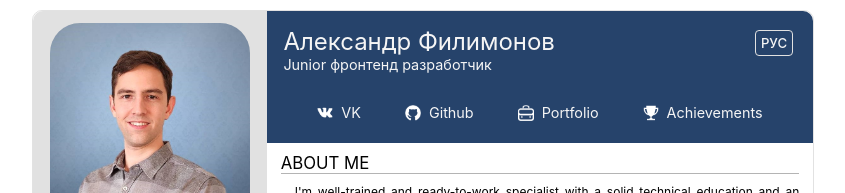
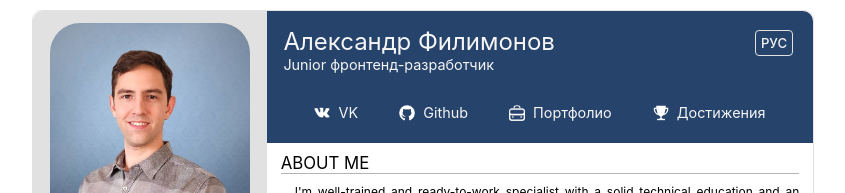
Before and after one commit to LuFtKrabbe/CV, a React (Create React App) app: page /#/profile in a window 1280 px wide. Shown: the top 193 px of the page, without its empty margins (217-1062 px from the left). Built offline with nearby package versions, Linux system fonts and the light colour scheme.

Commit message:
feat: separate and localize main Header

```diff
--- /dev/null
+++ b/src/modules/Header/Header.module.scss
@@ -0,0 +1,69 @@
+@import '../../styles/colors.scss';
+@import '../../styles/mixins.scss';
+
+.header {
+  position: relative;
+  box-sizing: border-box;
+  height: 12%;
+  width: 100%;
+  color: $color-main-header-text;
+  padding: 3%;
+  background-color: $color-main-header;
+  border-top-right-radius: 10px;
+  & .name {
+    font-size: 2rem;
+  }
+  & .profession {
+    font-size: 1.2rem;
+  }
+}
+
+.switcher {
+  position: absolute;
+  right: 20px;
+  top: 19px;
+  display: flex;
+}
+
+.links {
+  @include flex(flex, space-between, space-evenly);
+  width: 100%;
+  margin: 26px 0 0 0;
+
+  & .vk,
+  .github,
+  .portfolio,
+  .achievements {
+    @include flex(flex, flex-end, center);
+    font-size: 1.2rem;
+    text-decoration: none;
+    color: $color-main-header-text;
+    padding: 5px 10px;
+    &:before {
+      content: '';
+      display: block;
+      width: 16px;
+      height: 16px;
+      margin: 0 8px 0 0;
+      background-size: contain;
+      background-repeat: no-repeat;
+    }
+    &:hover {
+      background-color: $color-main-button;
+      border-radius: 5px;
+    }
+  }
+
+  & .vk:before {
+    background-image: url('../../assets/vk.png');
+  }
+  & .github:before {
+    background-image: url('../../assets/github.png');
+  }
+  & .portfolio:before {
+    background-image: url('../../assets/portfolio.png');
+  }
+  & .achievements:before {
+    background-image: url('../../assets/achievements.png');
+  }
+}
--- /dev/null
+++ b/src/modules/Header/Header.tsx
@@ -0,0 +1,41 @@
+import { FC, useContext } from 'react';
+import { NavLink } from 'react-router-dom';
+
+import LangSwitcher from '../../language/LangSwitcher/LangSwitcher';
+import { langContext } from '../../language/langContext';
+import { Languages } from '../../types/enums';
+
+import styles from './Header.module.scss';
+import { headerText } from './headerText';
+
+const Header: FC = (): JSX.Element => {
+  const {
+    state: { language },
+  }: { state: { language: Languages.RU | Languages.EN } } = useContext(langContext);
+
+  return (
+    <div className={styles.header}>
+      <div className={styles.name}>{headerText[language].name}</div>
+      <div className={styles.profession}>{headerText[language].profession}</div>
+      <div className={styles.switcher}>
+        <LangSwitcher />
+      </div>
+      <div className={styles.links}>
+        <NavLink to="https://vk.com/luftkrabbe" className={styles.vk}>
+          VK
+        </NavLink>
+        <NavLink to="https://github.com/LuFtKrabbe" className={styles.github}>
+          Github
+        </NavLink>
+        <NavLink to="/portfolio" className={styles.portfolio}>
+          {headerText[language].links.portfolio}
+        </NavLink>
+        <NavLink to="/achievements" className={styles.achievements}>
+          {headerText[language].links.achievements}
+        </NavLink>
+      </div>
+    </div>
+  );
+};
+
+export default Header;
--- /dev/null
+++ b/src/modules/Header/headerText.ts
@@ -0,0 +1,20 @@
+import { Languages } from '../../types/enums';
+
+export const headerText = {
+  [Languages.RU]: {
+    name: 'Александр Филимонов',
+    profession: 'Junior фронтенд-разработчик',
+    links: {
+      portfolio: 'Портфолио',
+      achievements: 'Достижения',
+    },
+  },
+  [Languages.EN]: {
+    name: 'Alexander Filimonov',
+    profession: 'Junior frontend-developer',
+    links: {
+      portfolio: 'Portfolio',
+      achievements: 'Achievements',
+    },
+  },
+};
--- a/src/pages/print/main.scss
+++ b/src/pages/print/main.scss
@@ -1,68 +1,3 @@
-.main-header {
-  position: relative;
-  box-sizing: border-box;
-  height: 12%;
-  width: 100%;
-  color: $color-main-header-text;
-  padding: 3%;
-  background-color: $color-main-header;
-  border-top-right-radius: 10px;
-  & .header-name {
-    font-size: 2rem;
-  }
-  & .header-profession {
-    font-size: 1.2rem;
-  }
-}
-
-.header-switcher {
-  position: absolute;
-  right: 20px;
-  top: 19px;
-  display: flex;
-}
-
-.header-links {
-  @include flex(flex, space-between, space-evenly);
-  width: 100%;
-  margin: 26px 0 0 0;
-  & .header-vk,
-  .header-github,
-  .header-portfolio,
-  .header-achievements {
-    @include flex(flex, flex-end, center);
-    font-size: 1.2rem;
-    text-decoration: none;
-    color: $color-main-header-text;
-    padding: 5px 10px;
-    &:before {
-      content: '';
-      display: block;
-      width: 16px;
-      height: 16px;
-      margin: 0 8px 0 0;
-      background-size: contain;
-      background-repeat: no-repeat;
-    }
-    &:hover {
-      background-color: $color-main-button;
-      border-radius: 5px;
-    }
-  }
-  & .header-vk:before {
-    background-image: url('../../assets/vk.png');
-  }
-  & .header-github:before {
-    background-image: url('../../assets/github.png');
-  }
-  & .header-portfolio:before {
-    background-image: url('../../assets/portfolio.png');
-  }
-  & .header-achievements:before {
-    background-image: url('../../assets/achievements.png');
-  }
-}
-
 .main-about {
   width: 95%;
   margin: 10px 0 0 0;
--- a/src/pages/print/profile.tsx
+++ b/src/pages/print/profile.tsx
@@ -1,10 +1,7 @@
-import { FC, useContext } from 'react';
-
-import { NavLink } from 'react-router-dom';
+import { FC } from 'react';
 
 import imageMe from '../../assets/me.png';
-import LangSwitcher from '../../language/LangSwitcher/LangSwitcher';
-import { langContext } from '../../language/langContext';
+import Header from '../../modules/Header/Header';
 import ContactsBlock from '../../modules/contacts/contacts';
 import { contacts } from '../../modules/contacts/contactsData';
 import CoursesBlock from '../../modules/courses/courses';
@@ -25,15 +22,7 @@ import { skills } from '../../modules/skills/skillsData';
 import WorkBlock from '../../modules/work/work';
 import { workFirst } from '../../modules/work/workData';
 
-import { Languages } from '../../types/enums';
-
-import { profileText } from './profileText';
-
 const Profile: FC = (): JSX.Element => {
-  const {
-    state: { language },
-  }: { state: { language: Languages.RU | Languages.EN } } = useContext(langContext);
-
   return (
     <div className="profile-wrapper">
       <div className="profile-format">
@@ -54,27 +43,7 @@ const Profile: FC = (): JSX.Element => {
             </div>
           </div>
           <div className="profile-main">
-            <div className="main-header">
-              <div className="header-name">{profileText[language].name}</div>
-              <div className="header-profession">{profileText[language].profession}</div>
-              <div className="header-switcher">
-                <LangSwitcher />
-              </div>
-              <div className="header-links">
-                <NavLink to="https://vk.com/luftkrabbe" className="header-vk">
-                  VK
-                </NavLink>
-                <NavLink to="https://github.com/LuFtKrabbe" className="header-github">
-                  Github
-                </NavLink>
-                <NavLink to="/portfolio" className="header-portfolio">
-                  Portfolio
-                </NavLink>
-                <NavLink to="/achievements" className="header-achievements">
-                  Achievements
-                </NavLink>
-              </div>
-            </div>
+            <Header />
             <div className="main-about">
               <div className="about-header">ABOUT ME</div>
               <div className="about-text">
```
